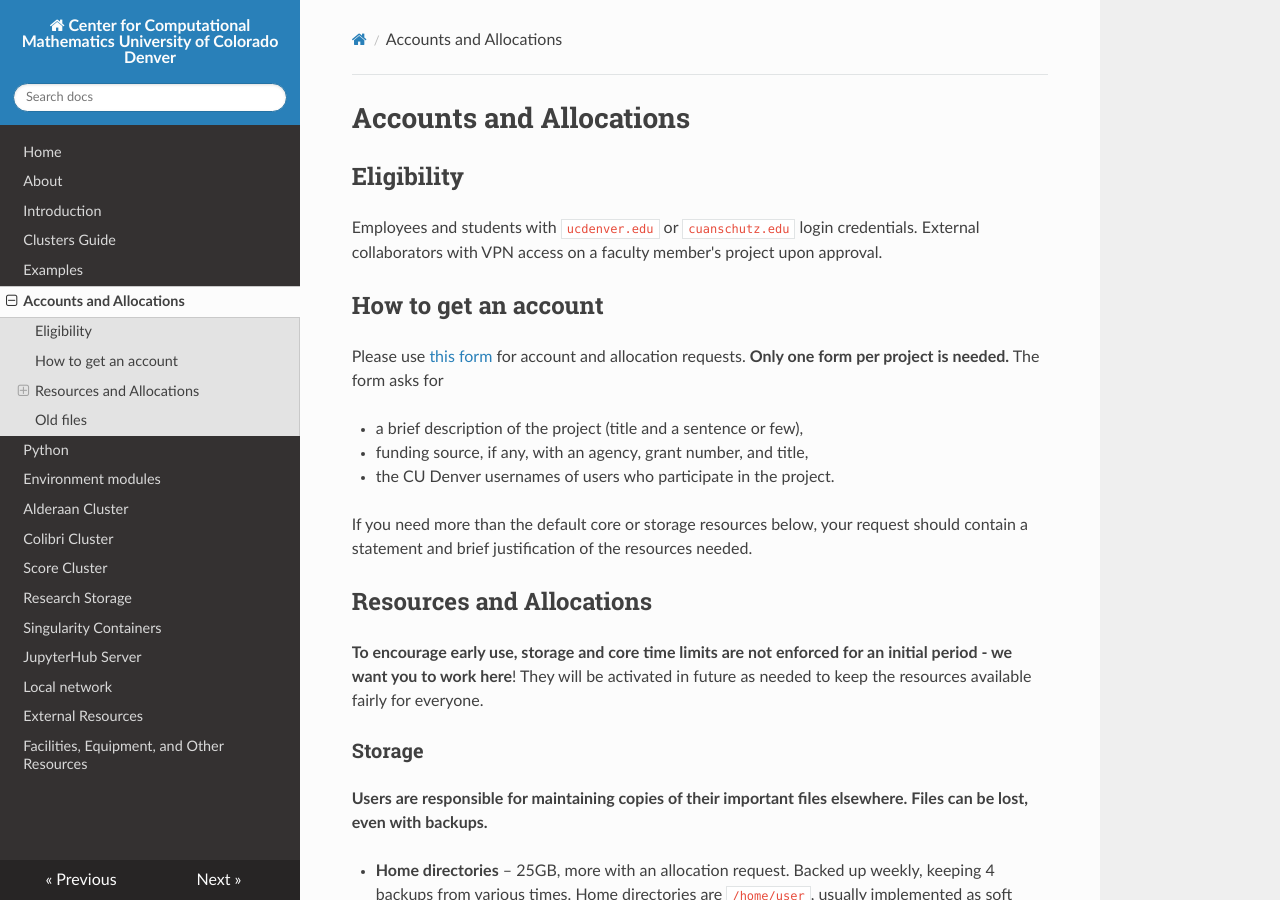
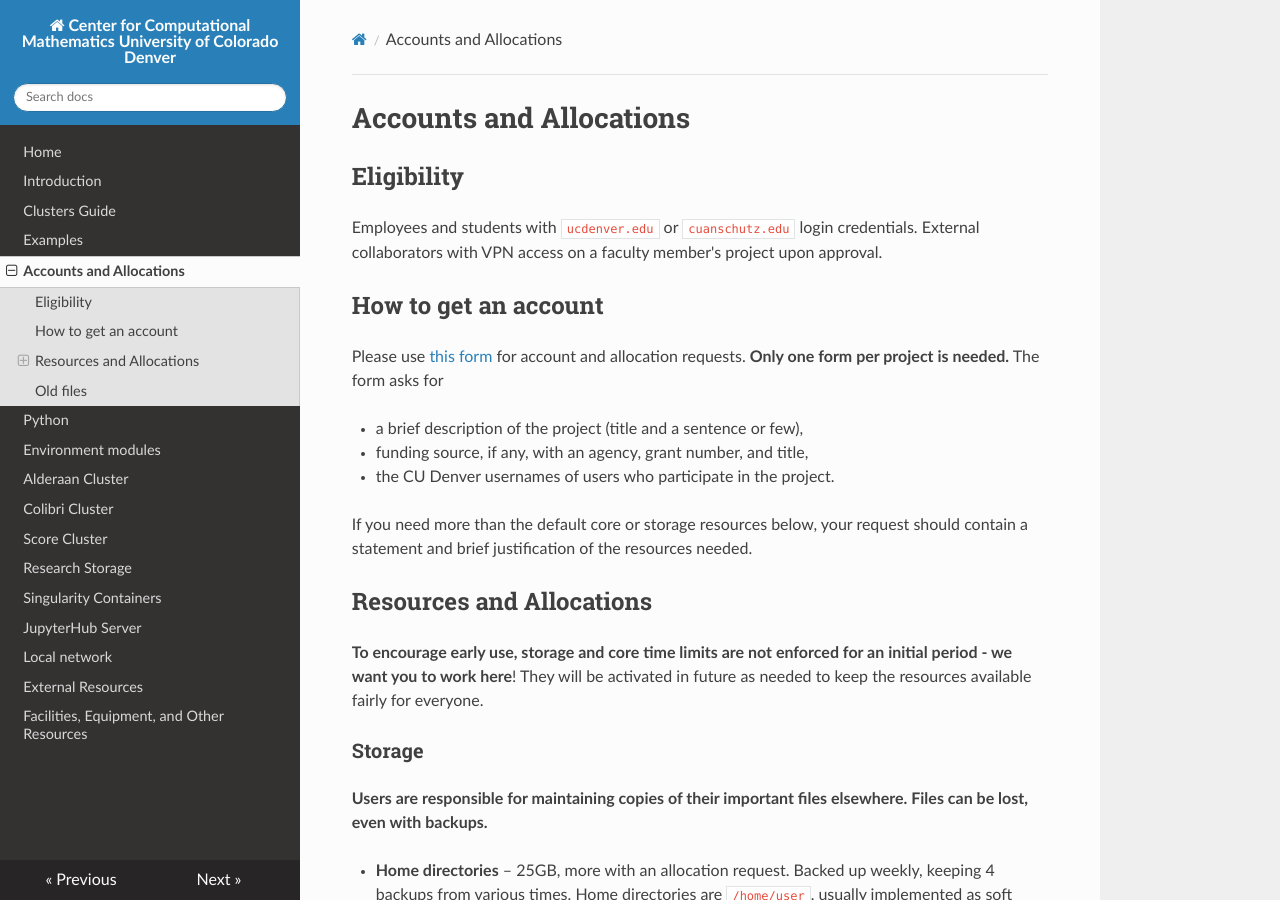
Before and after one commit to ccmucdenver/ccm-docs, an MkDocs documentation site: the page built from docs/accounts.md, in a window 1280 px wide and 900 px high. Built offline with MkDocs 1.6.1, drawn with Linux system fonts in a browser that asks for light colours; nearby versions of some CDN libraries.

```diff
--- a/mkdocs.yml
+++ b/mkdocs.yml
@@ -3,11 +3,10 @@ site_name: Center for Computational Mathematics
 site_url: https://ccm-docs.readthedocs.io/en/latest/
 nav:
     - Home: index.md
-    - About: about.md
     - Introduction: intro.md
     - Clusters Guide: clusters_guide.md
     - Examples: examples.md
-    - Accounts and Allocations: allocations.md
+    - Accounts and Allocations: accounts.md
     - Python: python.md
     - Environment modules: modules.md
     - Alderaan Cluster: alderaan.md
```
Also changed, not shown: docs/accounts.md (renamed from docs/allocations.md).
